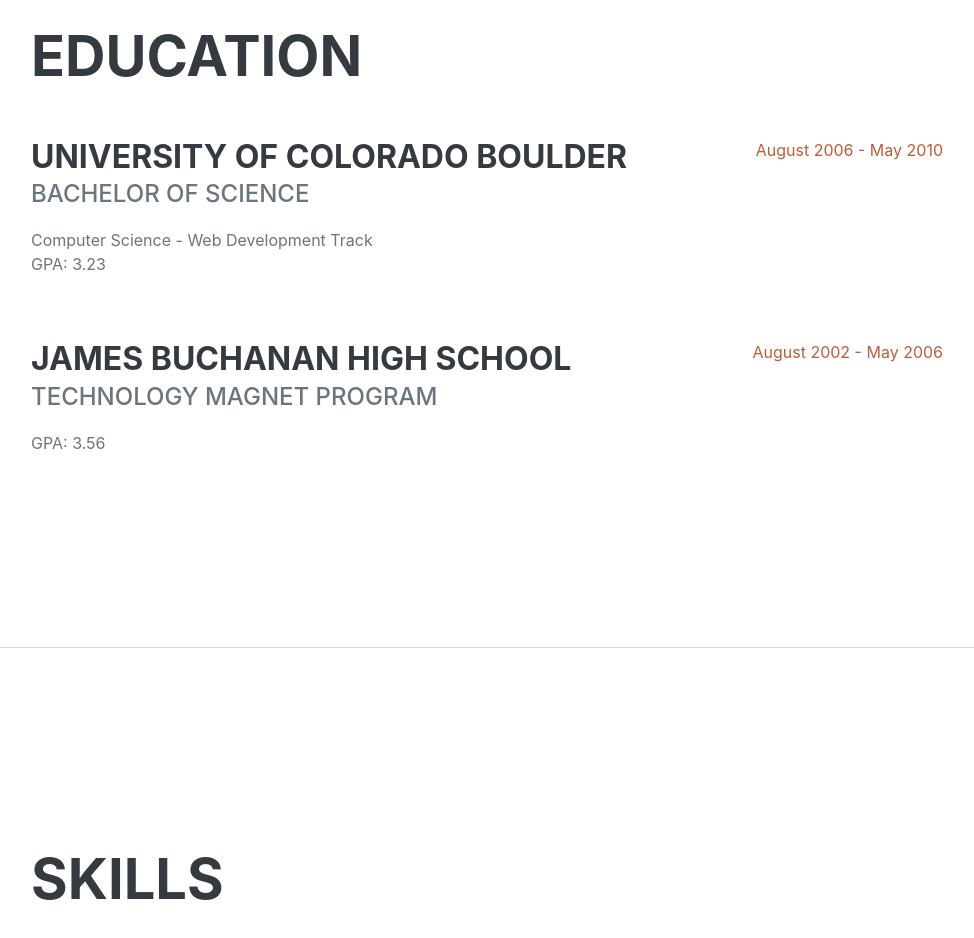
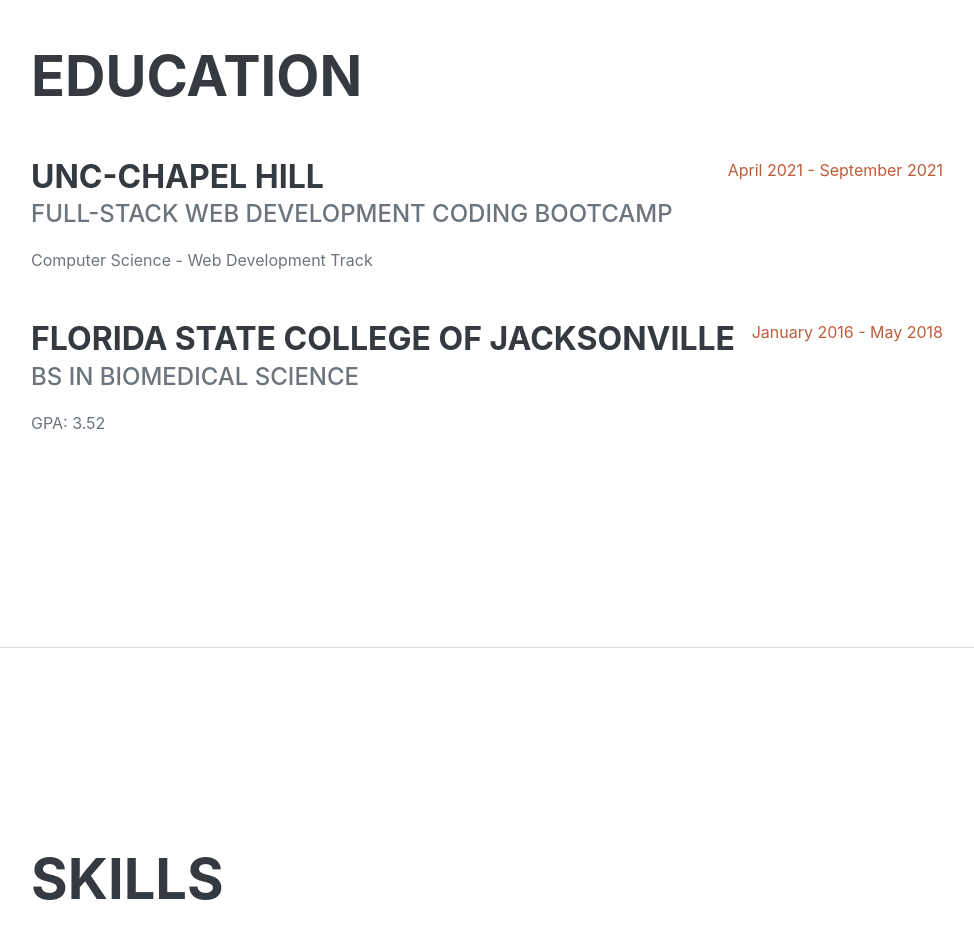
Before and after one commit to alexisligon/resume, a plain HTML site: page index.html in a window 1280 px wide. Shown: the part 2160-3098 px from the top of the page, without its empty margins (289-1263 px from the left). Drawn offline with nearby package versions, Linux system fonts and the light colour scheme; a web font is replaced by a local one.

Commit message:
updated education

```diff
--- a/index.html
+++ b/index.html
@@ -100,20 +100,19 @@
                     <h2 class="mb-5">Education</h2>
                     <div class="d-flex flex-column flex-md-row justify-content-between mb-5">
                         <div class="flex-grow-1">
-                            <h3 class="mb-0">University of Colorado Boulder</h3>
-                            <div class="subheading mb-3">Bachelor of Science</div>
+                            <h3 class="mb-0">UNC-Chapel Hill</h3>
+                            <div class="subheading mb-3">Full-Stack Web Development Coding Bootcamp</div>
                             <div>Computer Science - Web Development Track</div>
-                            <p>GPA: 3.23</p>
                         </div>
-                        <div class="flex-shrink-0"><span class="text-primary">August 2006 - May 2010</span></div>
+                        <div class="flex-shrink-0"><span class="text-primary">April 2021 - September 2021</span></div>
                     </div>
                     <div class="d-flex flex-column flex-md-row justify-content-between">
                         <div class="flex-grow-1">
-                            <h3 class="mb-0">James Buchanan High School</h3>
-                            <div class="subheading mb-3">Technology Magnet Program</div>
-                            <p>GPA: 3.56</p>
+                            <h3 class="mb-0">Florida State College of Jacksonville</h3>
+                            <div class="subheading mb-3">BS in Biomedical Science</div>
+                            <p>GPA: 3.52</p>
                         </div>
-                        <div class="flex-shrink-0"><span class="text-primary">August 2002 - May 2006</span></div>
+                        <div class="flex-shrink-0"><span class="text-primary">January 2016 - May 2018</span></div>
                     </div>
                 </div>
             </section>
```
